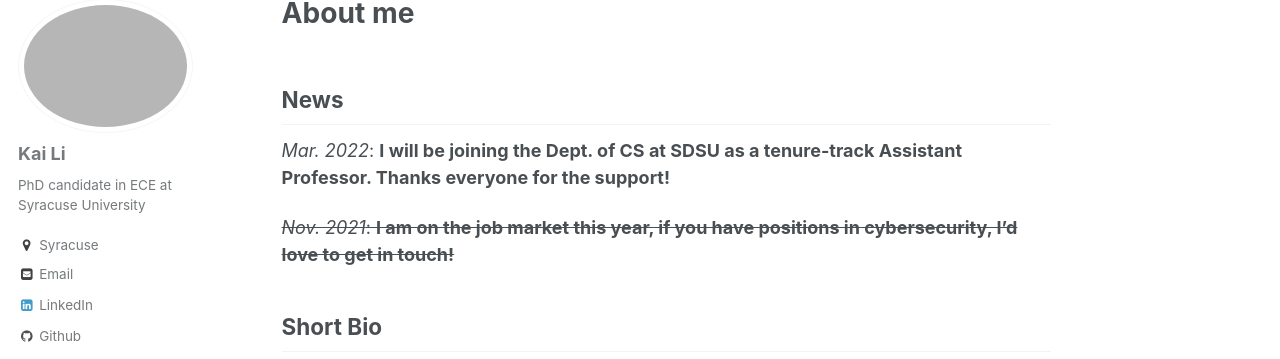
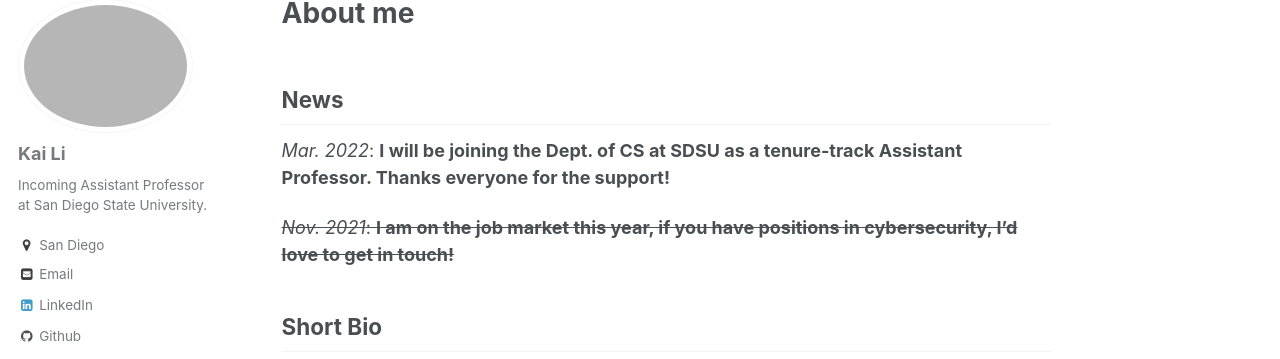
Before and after one commit to likai1993/likai1993.github.io, a Jekyll site: the page built from _pages/about.md, in a window 1280 px wide. Shown: the part 119-478 px from the top of the page. Built offline with Jekyll 4.4.1, drawn with Linux system fonts in a browser that asks for light colours; some web fonts are replaced.

Commit message:
Update _config.yml

```diff
--- a/_config.yml
+++ b/_config.yml
@@ -10,7 +10,7 @@ locale                   : "en-US.UTF-8"
 title                    : "Kai Li（李凯）"
 title_separator          : "-"
 name                     : &name "Kai Li(李凯)"
-description              : &description "PhD student at Syracuse University"
+description              : &description "Incoming Assistant Professor at San Diego State University."
 url                      : https://likai1993.github.io # the base hostname & protocol for your site e.g. "https://mmistakes.github.io"
 baseurl                  : "" # the subpath of your site, e.g. "/blog"
 repository               : "likai1993.github.io"
@@ -82,8 +82,8 @@ analytics:
 author:
   name             : "Kai Li"
   avatar           : "kai2.jpeg"
-  bio              : "PhD candidate in ECE at Syracuse University"
-  location         : "Syracuse"
+  bio              : "Incoming Assistant Professor at San Diego State University."
+  location         : "San Diego"
   employer         :
   googlescholar    : "https://scholar.google.com/citations?user=dtQ6JD0AAAAJ&hl=en"
   email            : "kli111@syr.edu"
```
